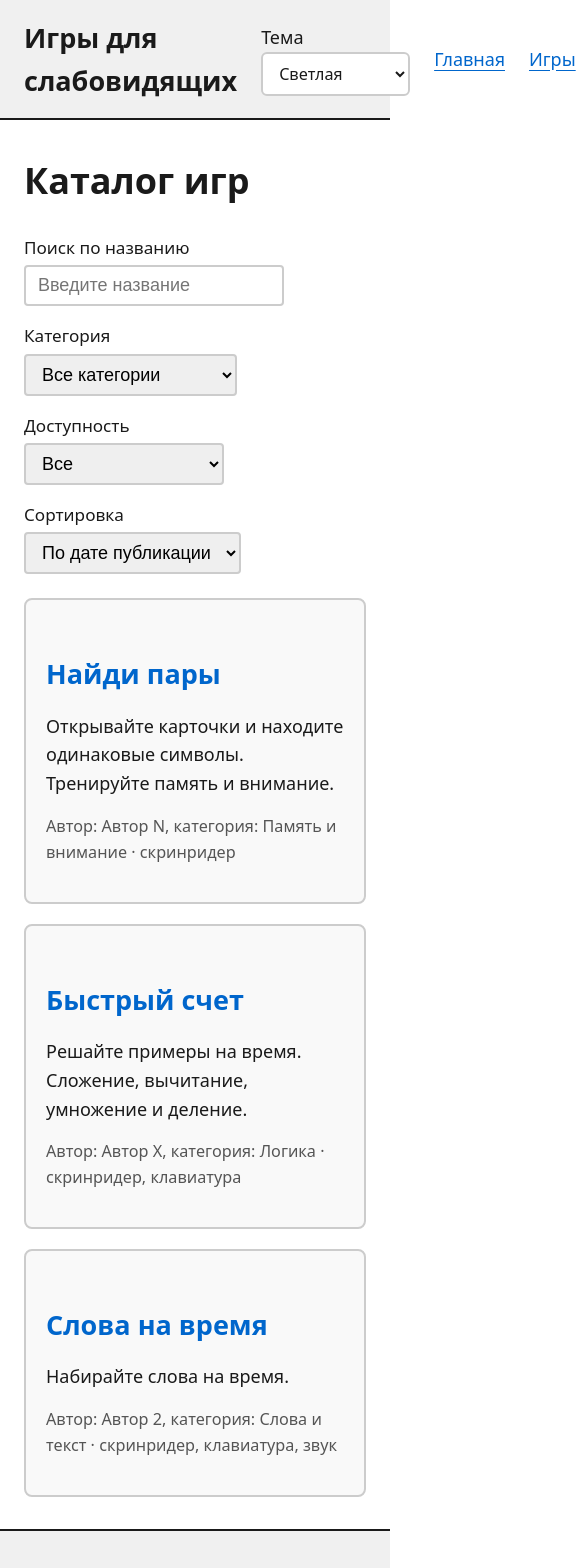
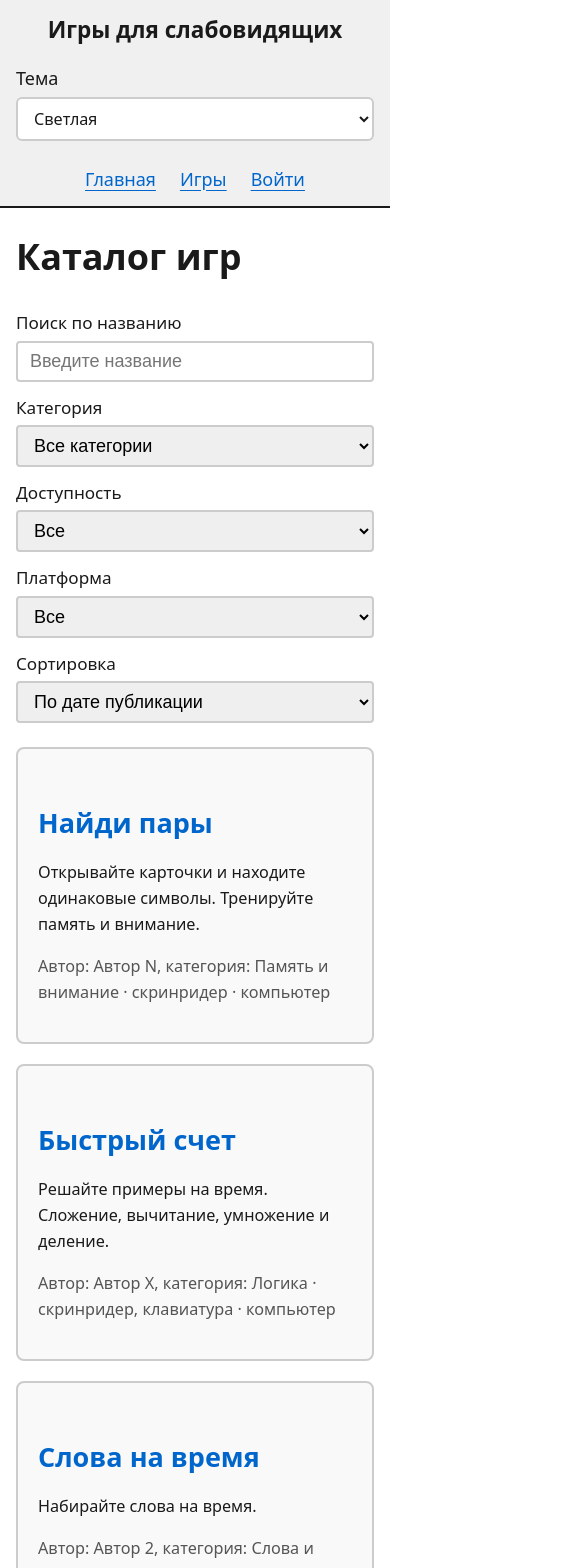
Before and after one commit to CandyGoose/accessibility-megaschool, a React (Vite) app: page /games in a window 390 px wide. Shown: the top 1568 px of the page, 585 px wide, since content can reach past the window. Built offline with nearby package versions, Linux system fonts and the light colour scheme.

Commit message:
Add platform

```diff
--- a/src/components/Layout.css
+++ b/src/components/Layout.css
@@ -2,6 +2,8 @@
   min-height: 100vh;
   display: flex;
   flex-direction: column;
+  min-width: 0;
+  max-width: 100%;
 }
 
 .header {
@@ -23,6 +25,54 @@
   font-size: 1.5rem;
   font-weight: 700;
   margin: 0;
+}
+
+@media (max-width: 768px) {
+  .header {
+    padding: 12px 16px;
+  }
+
+  .header__inner {
+    flex-direction: column;
+    align-items: stretch;
+    gap: 16px;
+  }
+
+  .logo {
+    font-size: 1.25rem;
+    text-align: center;
+  }
+
+  .nav__list {
+    flex-wrap: wrap;
+    justify-content: center;
+    gap: 12px;
+    row-gap: 8px;
+  }
+
+  .nav__list > li:first-child {
+    width: 100%;
+    max-width: 100%;
+  }
+
+  .nav__theme-label {
+    display: block;
+    margin-right: 0;
+    margin-bottom: 4px;
+  }
+
+  .nav__theme {
+    min-width: 0;
+    width: 100%;
+    max-width: 100%;
+  }
+
+  .nav__user {
+    max-width: 120px;
+    overflow: hidden;
+    text-overflow: ellipsis;
+    white-space: nowrap;
+  }
 }
 
 .logo a {
@@ -105,11 +155,19 @@
 .main {
   flex: 1;
   padding: 32px 24px;
+  min-width: 0;
 }
 
 .main__inner {
   max-width: 900px;
   margin: 0 auto;
+  min-width: 0;
+}
+
+@media (max-width: 768px) {
+  .main {
+    padding: 20px 16px;
+  }
 }
 
 .footer {
@@ -124,3 +182,9 @@
   max-width: 900px;
   margin: 0 auto;
 }
+
+@media (max-width: 768px) {
+  .footer {
+    padding: 16px;
+  }
+}
--- a/src/data/games.js
+++ b/src/data/games.js
@@ -39,6 +39,7 @@ const defaultGames = [
     views: 0,
     launches: 0,
     accessibility: { keyboard: true, sound: true, screenReader: true },
+    platforms: { mobile: false, desktop: true },
     ratings: [],
     comments: [],
   },
@@ -55,6 +56,7 @@ const defaultGames = [
     views: 0,
     launches: 0,
     accessibility: { keyboard: false, sound: false, screenReader: true },
+    platforms: { mobile: false, desktop: true },
     ratings: [],
     comments: [],
   },
@@ -71,6 +73,7 @@ const defaultGames = [
     views: 0,
     launches: 0,
     accessibility: { keyboard: true, sound: false, screenReader: true },
+    platforms: { mobile: false, desktop: true },
     ratings: [],
     comments: [],
   },
@@ -160,6 +163,7 @@ export function addGame(data) {
     views: 0,
     launches: 0,
     accessibility: data.accessibility ?? { keyboard: false, sound: false, screenReader: false },
+    platforms: data.platforms ?? { mobile: true, desktop: true },
     ratings: [],
     comments: [],
   }
--- a/src/index.css
+++ b/src/index.css
@@ -83,10 +83,26 @@
   background-color: var(--color-bg);
 }
 
+#root {
+  min-width: 0;
+  max-width: 100%;
+}
+
+img, video, iframe, table {
+  max-width: 100%;
+  height: auto;
+}
+
+html {
+  overflow-x: hidden;
+}
+
 body {
   margin: 0;
   min-width: 320px;
   min-height: 100vh;
+  overflow-x: hidden;
+  overflow-wrap: break-word;
 }
 
 a {
--- a/src/pages/AddGame.css
+++ b/src/pages/AddGame.css
@@ -60,9 +60,18 @@
   background: var(--color-card-bg);
 }
 
-.add-game-form__accessibility legend {
+.add-game-form__accessibility legend,
+.add-game-form__platforms legend {
   font-weight: 600;
   padding: 0 8px;
+}
+
+.add-game-form__platforms {
+  margin: 24px 0;
+  padding: 16px;
+  border: 2px solid var(--color-border-light);
+  border-radius: 8px;
+  background: var(--color-card-bg);
 }
 
 .add-game-form__checkbox {
--- a/src/pages/AddGame.jsx
+++ b/src/pages/AddGame.jsx
@@ -15,6 +15,8 @@ function AddGame() {
   const [keyboard, setKeyboard] = useState(false)
   const [sound, setSound] = useState(false)
   const [screenReader, setScreenReader] = useState(false)
+  const [platformMobile, setPlatformMobile] = useState(true)
+  const [platformDesktop, setPlatformDesktop] = useState(true)
   const categories = getCategories()
 
   if (!user || !isAuthor) {
@@ -39,6 +41,7 @@ function AddGame() {
       authorId: user.id,
       categoryId: categoryId || 'other',
       accessibility: { keyboard, sound, screenReader },
+      platforms: { mobile: platformMobile, desktop: platformDesktop },
     })
     navigate('/my-games')
   }
@@ -138,6 +141,27 @@ function AddGame() {
             Работа со скринридером
           </label>
         </fieldset>
+        <fieldset className="add-game-form__platforms" aria-label="Платформы">
+          <legend>Платформы</legend>
+          <label className="add-game-form__checkbox">
+            <input
+              type="checkbox"
+              checked={platformMobile}
+              onChange={(e) => setPlatformMobile(e.target.checked)}
+              aria-label="Мобильная"
+            />
+            Мобильная
+          </label>
+          <label className="add-game-form__checkbox">
+            <input
+              type="checkbox"
+              checked={platformDesktop}
+              onChange={(e) => setPlatformDesktop(e.target.checked)}
+              aria-label="Компьютер"
+            />
+            Компьютер
+          </label>
+        </fieldset>
         <button type="submit" className="add-game-form__submit">
           Отправить на модерацию
         </button>
--- a/src/pages/Catalog.css
+++ b/src/pages/Catalog.css
@@ -21,6 +21,47 @@
   border: 2px solid var(--color-border-light);
   border-radius: 4px;
   min-width: 200px;
+  max-width: 100%;
+}
+
+@media (max-width: 768px) {
+  .catalog-controls {
+    margin: 16px 0;
+    gap: 12px;
+  }
+
+  .catalog-controls__label {
+    width: 100%;
+    min-width: 0;
+  }
+
+  .catalog-controls__input,
+  .catalog-controls__select {
+    min-width: 0;
+    width: 100%;
+    box-sizing: border-box;
+  }
+
+  .catalog-list {
+    margin-top: 16px;
+    gap: 16px;
+  }
+
+  .catalog-list__item {
+    padding: 16px;
+    min-width: 0;
+    overflow-wrap: break-word;
+  }
+
+  .catalog-list__title {
+    font-size: 1.1rem;
+  }
+
+  .catalog-list__desc,
+  .catalog-list__meta {
+    font-size: 0.9rem;
+    word-wrap: break-word;
+  }
 }
 
 .catalog-controls__input:focus,
--- a/src/pages/Catalog.jsx
+++ b/src/pages/Catalog.jsx
@@ -9,12 +9,16 @@ const ACCESSIBILITY_ALL = ''
 const ACCESSIBILITY_SCREEN_READER = 'screenReader'
 const ACCESSIBILITY_KEYBOARD = 'keyboard'
 const ACCESSIBILITY_SOUND = 'sound'
+const PLATFORM_ALL = ''
+const PLATFORM_MOBILE = 'mobile'
+const PLATFORM_DESKTOP = 'desktop'
 
 function Catalog() {
   const [search, setSearch] = useState('')
   const [sortBy, setSortBy] = useState(SORT_BY_DATE)
   const [categoryId, setCategoryId] = useState('')
   const [accessibility, setAccessibility] = useState(ACCESSIBILITY_ALL)
+  const [platform, setPlatform] = useState(PLATFORM_ALL)
   const all = getPublishedGames()
   const categories = getCategories()
 
@@ -23,6 +27,7 @@ function Catalog() {
       (g) => (!search.trim() || g.title.toLowerCase().includes(search.trim().toLowerCase()))
         && (!categoryId || g.categoryId === categoryId)
         && (!accessibility || (g.accessibility && g.accessibility[accessibility]))
+        && (!platform || g.platforms?.[platform] !== false)
     )
     if (sortBy === SORT_BY_DATE) {
       result = [...result].sort((a, b) => (b.publishedAt || '').localeCompare(a.publishedAt || ''))
@@ -30,7 +35,7 @@ function Catalog() {
       result = [...result].sort((a, b) => a.title.localeCompare(b.title))
     }
     return result
-  }, [all, search, sortBy, categoryId, accessibility])
+  }, [all, search, sortBy, categoryId, accessibility, platform])
 
   return (
     <>
@@ -76,6 +81,19 @@ function Catalog() {
           </select>
         </label>
         <label className="catalog-controls__label">
+          Платформа
+          <select
+            className="catalog-controls__select"
+            value={platform}
+            onChange={(e) => setPlatform(e.target.value)}
+            aria-label="Фильтр по платформе"
+          >
+            <option value={PLATFORM_ALL}>Все</option>
+            <option value={PLATFORM_MOBILE}>Мобильная</option>
+            <option value={PLATFORM_DESKTOP}>Компьютер</option>
+          </select>
+        </label>
+        <label className="catalog-controls__label">
           Сортировка
           <select
             className="catalog-controls__select"
@@ -106,6 +124,12 @@ function Catalog() {
                     {[game.accessibility.screenReader && 'скринридер', game.accessibility.keyboard && 'клавиатура', game.accessibility.sound && 'звук'].filter(Boolean).join(', ')}
                   </span>
                 )}
+                {(game.platforms?.mobile || game.platforms?.desktop) && (
+                  <span className="catalog-list__platforms">
+                    {' · '}
+                    {[game.platforms.mobile && 'мобильная', game.platforms.desktop && 'компьютер'].filter(Boolean).join(', ')}
+                  </span>
+                )}
               </p>
             </li>
           )
```
